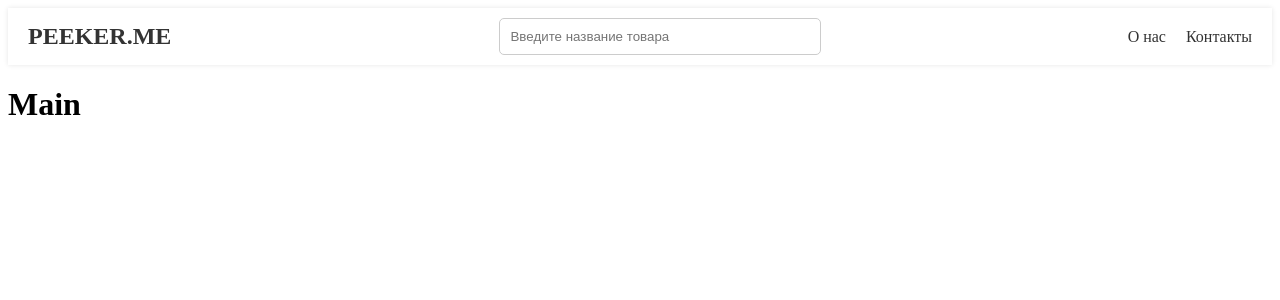
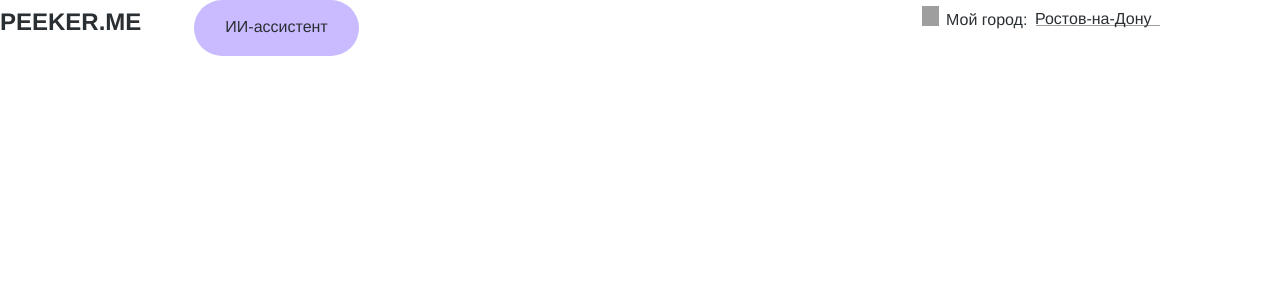
Before and after one commit to culcat/peeker, a React (Create React App) app: page / in a window 1280 px wide. Shown: the top 300 px of the page. Built offline with nearby package versions, Linux system fonts and the light colour scheme; grey boxes are pictures that could not be loaded.

Commit message:
сделал хедер и еще несколько компонентов

```diff
--- /dev/null
+++ b/env.d.ts
@@ -0,0 +1 @@
+declare module "*.css";
--- a/package.json
+++ b/package.json
@@ -16,6 +16,7 @@
     "react-router-dom": "^6.22.0",
     "react-scripts": "5.0.1",
     "typescript": "^4.9.5",
+    "typescript-plugin-css-modules": "^5.1.0",
     "web-vitals": "^2.1.4"
   },
   "scripts": {
@@ -44,7 +45,7 @@
   },
   "devDependencies": {
     "@types/less": "^3.0.6",
-    "css-loader": "^6.10.0",
+    "css-loader": "^6.11.0",
     "less": "^4.2.0",
     "less-loader": "^12.2.0",
     "sass": "^1.70.0",
--- a/src/components/Header/Header.css
+++ /dev/null
@@ -1,65 +0,0 @@
-.header {
-    background-color: #fff;
-    box-shadow: 0 0 5px rgba(0, 0, 0, 0.1);
-    position: relative;
-    z-index: 100;
-}
-
-.header .container {
-    display: flex;
-    justify-content: space-between;
-    align-items: center;
-    padding: 10px 20px;
-}
-
-.header-logo {
-    font-size: 24px;
-    font-weight: bold;
-    color: #333;
-    text-decoration: none;
-}
-
-.header-search {
-    margin-left: 20px;
-    width: 300px;
-}
-
-.header-search input {
-    width: 100%;
-    padding: 10px;
-    border: 1px solid #ccc;
-    border-radius: 5px;
-    outline: none;
-}
-
-.header-nav {
-    display: flex;
-    align-items: center;
-}
-
-.header-nav a {
-    margin-left: 20px;
-    font-size: 16px;
-    color: #333;
-    text-decoration: none;
-}
-
-.header-nav a:hover {
-    color: #000;
-}
-
-@media (max-width: 768px) {
-    .header .container {
-        flex-direction: column;
-        align-items: flex-start;
-    }
-
-    .header-search {
-        margin: 10px 0;
-        width: 100%;
-    }
-
-    .header-nav {
-        margin-top: 10px;
-    }
-}
--- /dev/null
+++ b/src/components/Header/Header.module.css
@@ -0,0 +1,113 @@
+.Header {
+    height: 32px;
+    position: relative;
+    width: 1160px;
+}
+
+.Header .header {
+    background-color: transparent;
+    height: 32px;
+    left: 0;
+    position: fixed;
+    top: 0;
+    width: 1162px;
+}
+
+.Header .text-wrapper {
+    color: #2a2f33;
+    font-family: "Despair Display-Bold", Helvetica;
+    font-size: 24px;
+    font-weight: 700;
+    height: 17px;
+    left: 0;
+    letter-spacing: 0;
+    line-height: normal;
+    position: absolute;
+    top: 8px;
+    white-space: nowrap;
+}
+
+.Header .place {
+    height: 20px;
+    left: 922px;
+    position: absolute;
+    top: 6px;
+    width: 242px;
+}
+
+.Header .line {
+    height: 1px;
+    left: 114px;
+    object-fit: cover;
+    position: absolute;
+    top: 19px;
+    width: 124px;
+}
+
+.Header .div {
+    color: #2a2f33;
+    font-family: "Gilroy-Semibold", Helvetica;
+    font-size: 16px;
+    font-weight: 400;
+    height: 11px;
+    left: 113px;
+    letter-spacing: 0;
+    line-height: normal;
+    position: absolute;
+    top: 4px;
+    white-space: nowrap;
+}
+
+.Header .text-wrapper-2 {
+    color: #2a2f33;
+    font-family: "Gilroy-Semibold", Helvetica;
+    font-size: 16px;
+    font-weight: 400;
+    height: 11px;
+    left: 24px;
+    letter-spacing: 0;
+    line-height: normal;
+    position: absolute;
+    top: 5px;
+    white-space: nowrap;
+}
+
+.Header .location {
+    height: 20px;
+    left: 0;
+    position: absolute;
+    top: 0;
+    width: 17px;
+}
+
+.Header .frame {
+    align-items: center;
+    background-color: #cabaff;
+    border-radius: 50px;
+    display: flex;
+    gap: 10px;
+    height: 32px;
+    justify-content: center;
+    left: 194px;
+    overflow: hidden;
+    padding: 12px 17px;
+    position: absolute;
+    top: 0;
+    width: 131px;
+}
+
+.Header .text-wrapper-3 {
+    color: #2a2f33;
+    font-family: "Gilroy-Semibold", Helvetica;
+    font-size: 16px;
+    font-weight: 400;
+    letter-spacing: 0;
+    line-height: normal;
+    margin-bottom: -0.5px;
+    margin-left: -5.5px;
+    margin-right: -5.5px;
+    margin-top: -2.5px;
+    position: relative;
+    white-space: nowrap;
+    width: fit-content;
+}
--- a/src/components/Header/Header.tsx
+++ b/src/components/Header/Header.tsx
@@ -1,39 +1,21 @@
-import React, { useState } from 'react';
-import { Link } from 'react-router-dom';
-import './Header.css';
+import React from "react";
+import classes from './Header.module.css'
 
-interface HeaderProps {
-    // дополнительные props, если нужны
-}
-
-const Header: React.FC<HeaderProps> = () => {
-    const [searchQuery, setSearchQuery] = useState('');
-
-    const handleSearch = (e: React.ChangeEvent<HTMLInputElement>) => {
-        setSearchQuery(e.target.value);
-    };
-
+export const Header = (): JSX.Element => {
     return (
-        <header className="header">
-            <div className="container">
-                <Link to="/" className="header-logo">
-                    PEEKER.ME
-                </Link>
-                <div className="header-search">
-                    <input
-                        type="text"
-                        placeholder="Введите название товара"
-                        value={searchQuery}
-                        onChange={handleSearch}
-                    />
+        <div className={classes.Header}>
+            <header className={classes.header}>
+                <div className={classes["text-wrapper"]}>PEEKER.ME</div>
+                <div className={classes.place}>
+                    <img className={classes.line} alt="Line" src="line-2.svg" />
+                    <div className={classes.div}>Ростов-на-Дону</div>
+                    <div className={classes["text-wrapper-2"]}>Мой город:</div>
+                    <img className={classes.location} alt="Location" src="location.svg" />
                 </div>
-                <nav className="header-nav">
-                    <Link to="/about">О нас</Link>
-                    <Link to="/contacts">Контакты</Link>
-                </nav>
-            </div>
-        </header>
+                <div className={classes.frame}>
+                    <div className={classes["text-wrapper-3"]}>ИИ-ассистент</div>
+                </div>
+            </header>
+        </div>
     );
 };
-
-export default Header;
--- a/src/pages/Main.tsx
+++ b/src/pages/Main.tsx
@@ -1,10 +1,11 @@
 import React from "react";
-import Header from '../components/Header/Header'
+import {Header} from '../components/Header/Header'
+
 export default function Main() {
     return(
         <>
             <Header/>
-        <h1>Main</h1>
+
         </>
     )
 }
```
Also changed, not shown: src/components/Search/Search.module.css (added, +16 -0 lines), src/components/Search/Search.tsx (added, +14 -0 lines), src/components/WhereSearch/WhereSearch.module.css (added, +52 -0 lines), src/components/WhereSearch/WhereSearch.tsx (added, +17 -0 lines), src/styles/index.less (deleted, +0 -8 lines), tsconfig.json (+9 -15 lines), 1 other file (tests, documents, lock files or other folders).
